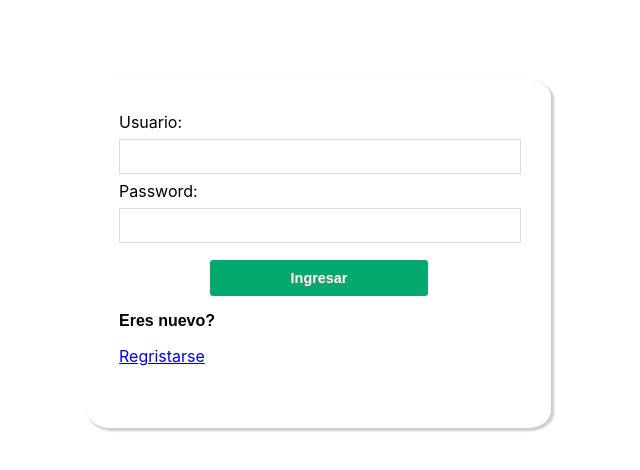
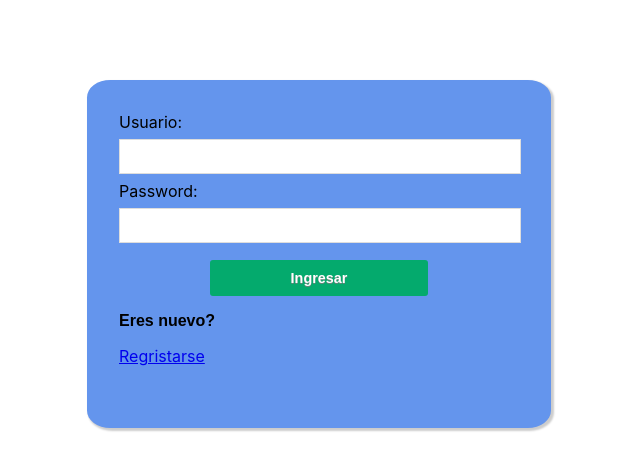
Before and after one commit to walterescalera/pilis-mod3-Escalera-Miranda, a React (Create React App) app: page / in a window 1280 px wide. Shown: the top 470 px of the page, without its empty margins (321-961 px from the left). Built offline with nearby package versions, Linux system fonts and the light colour scheme.

Commit message:
formato de color al inicio de secion y registro

```diff
--- a/src/components/pages/Login/Login.css
+++ b/src/components/pages/Login/Login.css
@@ -6,6 +6,7 @@
     border-radius: 5%;
     margin-top: 5rem;
     box-shadow: 2px 2px 2px 1px rgba(0, 0, 0, 0.2);
+    background-color: cornflowerblue;
 
   }
   .formato input{
```
